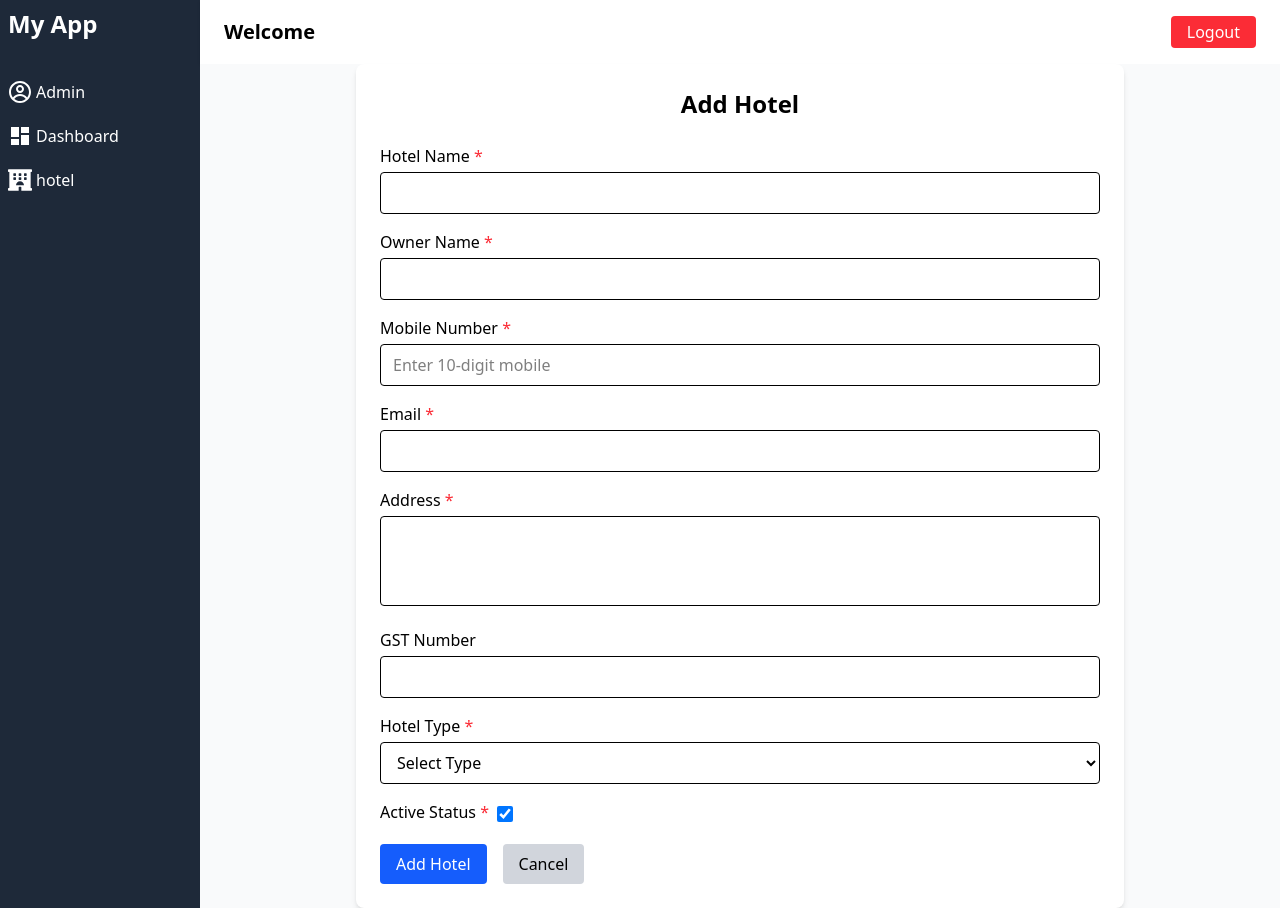
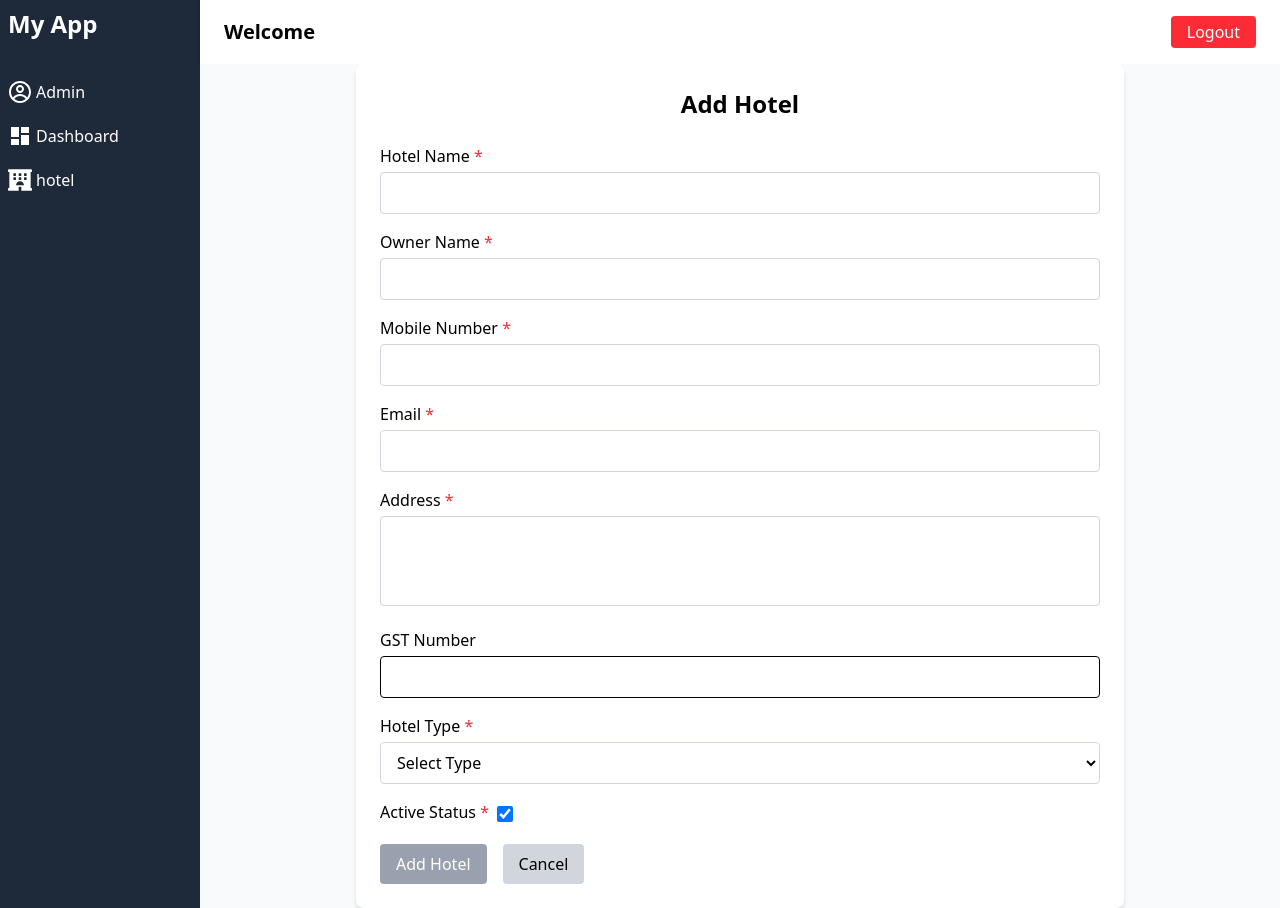
Before and after one commit to alphaseam/Bill001FE, a React (Vite) app: page /hotels/add in a window 1280 px wide. Built offline with nearby package versions, Linux system fonts and the light colour scheme; sample sign-in values are in the browser's storage.

Commit message:
Added validations To hotel Page

```diff
--- a/src/Components/HotelForm.jsx
+++ b/src/Components/HotelForm.jsx
@@ -8,8 +8,6 @@ const hotelTypes = ["1-Star", "2-Star", "3-Star", "4-Star", "5-Star"];
 
 const HotelForm = () => {
   const { id } = useParams();
-  console.log("hotelId from URL params:", id);
-
   const isEditMode = Boolean(id);
   const navigate = useNavigate();
 
@@ -24,8 +22,9 @@ const HotelForm = () => {
     isActive: true,
   });
 
+  const [errors, setErrors] = useState({});
+  const [valid, setValid] = useState({});
   const [loading, setLoading] = useState(false);
-  const [errors, setErrors] = useState({});
 
   useEffect(() => {
     if (!isEditMode) return;
@@ -61,23 +60,119 @@ const HotelForm = () => {
     fetchHotel();
   }, [id]);
 
+  const validateField = (name, value) => {
+    const newErrors = { ...errors };
+    const newValid = { ...valid };
+    const textOnly = /^[A-Za-z\s]+$/;
+
+    switch (name) {
+      case "hotelName":
+      case "ownerName":
+        if (!value) {
+          newErrors[name] = "This field is required";
+          newValid[name] = false;
+        } else if (!textOnly.test(value)) {
+          newErrors[name] = "Only letters and spaces allowed";
+          newValid[name] = false;
+        } else {
+          delete newErrors[name];
+          newValid[name] = true;
+        }
+        break;
+
+      case "mobile":
+        if (!/^\d{10}$/.test(value)) {
+          newErrors[name] = "Mobile number must be exactly 10 digits.";
+          newValid[name] = false;
+        } else if (/^0{10}$/.test(value)) {
+          newErrors[name] = "Mobile number cannot be all zeros.";
+          newValid[name] = false;
+        } else {
+          delete newErrors[name];
+          newValid[name] = true;
+        }
+        break;
+
+      case "email":
+        if (!/\S+@\S+\.\S+/.test(value)) {
+          newErrors[name] = "Valid email required";
+          newValid[name] = false;
+        } else {
+          delete newErrors[name];
+          newValid[name] = true;
+        }
+        break;
+
+      case "address":
+        if (!value.trim()) {
+          newErrors[name] = "Address is required";
+          newValid[name] = false;
+        } else if (value.length < 10) {
+          newErrors[name] = "Address must be at least 10 characters";
+          newValid[name] = false;
+        } else if (value.length > 200) {
+          newErrors[name] = "Address must not exceed 200 characters";
+          newValid[name] = false;
+        } else {
+          delete newErrors[name];
+          newValid[name] = true;
+        }
+        break;
+
+      case "hotelType":
+        if (!value) {
+          newErrors[name] = "This field is required";
+          newValid[name] = false;
+        } else {
+          delete newErrors[name];
+          newValid[name] = true;
+        }
+        break;
+
+      default:
+        break;
+    }
+
+    setErrors(newErrors);
+    setValid(newValid);
+  };
+
   const validate = () => {
+    const requiredFields = [
+      "hotelName",
+      "ownerName",
+      "mobile",
+      "email",
+      "address",
+      "hotelType",
+    ];
     const newErrors = {};
-    if (!formData.hotelName) newErrors.hotelName = "Hotel name is required";
-    if (!formData.ownerName) newErrors.ownerName = "Owner name is required";
-    if (
-      !formData.mobile ||
-      !/^\d{10}$/.test(formData.mobile) ||
-      /^0{10}$/.test(formData.mobile)
-    ) {
-      newErrors.mobile = "Enter a valid 10-digit mobile number.";
-    }
-    if (!formData.email || !/\S+@\S+\.\S+/.test(formData.email))
-      newErrors.email = "Valid email required";
-    if (!formData.address) newErrors.address = "Address is required";
-    if (!formData.hotelType) newErrors.hotelType = "Hotel type is required";
-    setErrors(newErrors);
-    return Object.keys(newErrors).length === 0;
+    const newValid = {};
+
+    requiredFields.forEach((key) => {
+      const value = formData[key];
+      validateField(key, value); // already updates errors and valid
+
+      if (!value || (errors[key] && errors[key] !== "")) {
+        newErrors[key] = errors[key] || "This field is required";
+        newValid[key] = false;
+      } else {
+        newValid[key] = true;
+      }
+    });
+
+    setErrors((prev) => ({ ...prev, ...newErrors }));
+    setValid((prev) => ({ ...prev, ...newValid }));
+
+    return requiredFields.every((field) => newValid[field]);
+  };
+
+  const handleChange = (e) => {
+    const { name, value, type, checked } = e.target;
+    const fieldValue = type === "checkbox" ? checked : value;
+
+    setFormData((prev) => ({ ...prev, [name]: fieldValue }));
+    validateField(name, fieldValue);
   };
 
   const handleSubmit = async (e) => {
@@ -85,13 +180,11 @@ const HotelForm = () => {
     if (!validate()) return;
 
     setLoading(true);
-    console.log("Submitting form data:", formData);
 
     try {
       if (isEditMode) {
         await hotelApi.updateHotel(id, formData);
         toast.success("Hotel updated successfully!");
-
         Swal.fire({
           icon: "success",
           title: "Hotel updated successfully!",
@@ -101,7 +194,6 @@ const HotelForm = () => {
       } else {
         await hotelApi.createHotel(formData);
         toast.success("Hotel added successfully!");
-
         Swal.fire({
           icon: "success",
           title: "Hotel added successfully!",
@@ -118,13 +210,10 @@ const HotelForm = () => {
     }
   };
 
-  const handleChange = (e) => {
-    const { name, value, type, checked } = e.target;
-    setFormData((prev) => ({
-      ...prev,
-      [name]: type === "checkbox" ? checked : value,
-    }));
-  };
+  const isFormValid =
+    Object.values(valid).length === 0
+      ? false
+      : Object.values(valid).every(Boolean);
 
   return (
     <div className="max-w-3xl mx-auto px-4 sm:px-6 py-6 bg-white rounded-lg shadow-md">
@@ -136,7 +225,15 @@ const HotelForm = () => {
         {[
           { label: "Hotel Name", name: "hotelName" },
           { label: "Owner Name", name: "ownerName" },
-          { label: "Mobile Number", name: "mobile", type: "text" },
+          {
+            label: "Mobile Number",
+            name: "mobile",
+            type: "tel",
+            inputMode: "numeric",
+            maxLength: 10,
+            pattern: "\\d{10}",
+          },
+          ,
           { label: "Email", name: "email", type: "email" },
         ].map(({ label, name, type = "text" }) => (
           <div key={name}>
@@ -148,11 +245,16 @@ const HotelForm = () => {
               name={name}
               value={formData[name]}
               onChange={handleChange}
-              className="w-full border px-3 py-2 rounded"
-              placeholder={name === "mobile" ? "Enter 10-digit mobile" : ""}
-              pattern={name === "mobile" ? "\\d{10}" : undefined}
+              className={`w-full border px-3 py-2 rounded ${
+                errors[name]
+                  ? "border-red-500"
+                  : valid[name]
+                    ? "border-green-500"
+                    : "border-gray-300"
+              }`}
               maxLength={name === "mobile" ? 10 : undefined}
               inputMode={name === "mobile" ? "numeric" : undefined}
+              pattern={name === "mobile" ? "\\d{10}" : undefined}
             />
 
             {errors[name] && (
@@ -165,13 +267,18 @@ const HotelForm = () => {
           <label className="block font-medium mb-1">
             Address <span className="text-red-500">*</span>
           </label>
-
           <textarea
             name="address"
             value={formData.address}
             onChange={handleChange}
             rows="3"
-            className="w-full border px-3 py-2 rounded resize-none"
+            className={`w-full border px-3 py-2 rounded resize-none ${
+              errors.address
+                ? "border-red-500"
+                : valid.address
+                  ? "border-green-500"
+                  : "border-gray-300"
+            }`}
           />
           {errors.address && (
             <p className="text-sm text-red-500 mt-1">{errors.address}</p>
@@ -197,7 +304,13 @@ const HotelForm = () => {
             name="hotelType"
             value={formData.hotelType}
             onChange={handleChange}
-            className="w-full border px-3 py-2 rounded"
+            className={`w-full border px-3 py-2 rounded ${
+              errors.hotelType
+                ? "border-red-500"
+                : valid.hotelType
+                  ? "border-green-500"
+                  : "border-gray-300"
+            }`}
           >
             <option value="">Select Type</option>
             {hotelTypes.map((type) => (
@@ -227,8 +340,12 @@ const HotelForm = () => {
         <div className="flex flex-col sm:flex-row gap-4 mt-4">
           <button
             type="submit"
-            className="bg-blue-600 text-white px-4 py-2 rounded hover:bg-blue-700 w-full sm:w-auto"
-            disabled={loading}
+            disabled={!isFormValid || loading}
+            className={`px-4 py-2 rounded text-white font-medium w-full sm:w-auto ${
+              !isFormValid || loading
+                ? "bg-gray-400 cursor-not-allowed"
+                : "bg-blue-600 hover:bg-blue-700"
+            }`}
           >
             {loading ? "Saving..." : isEditMode ? "Update Hotel" : "Add Hotel"}
           </button>
```
